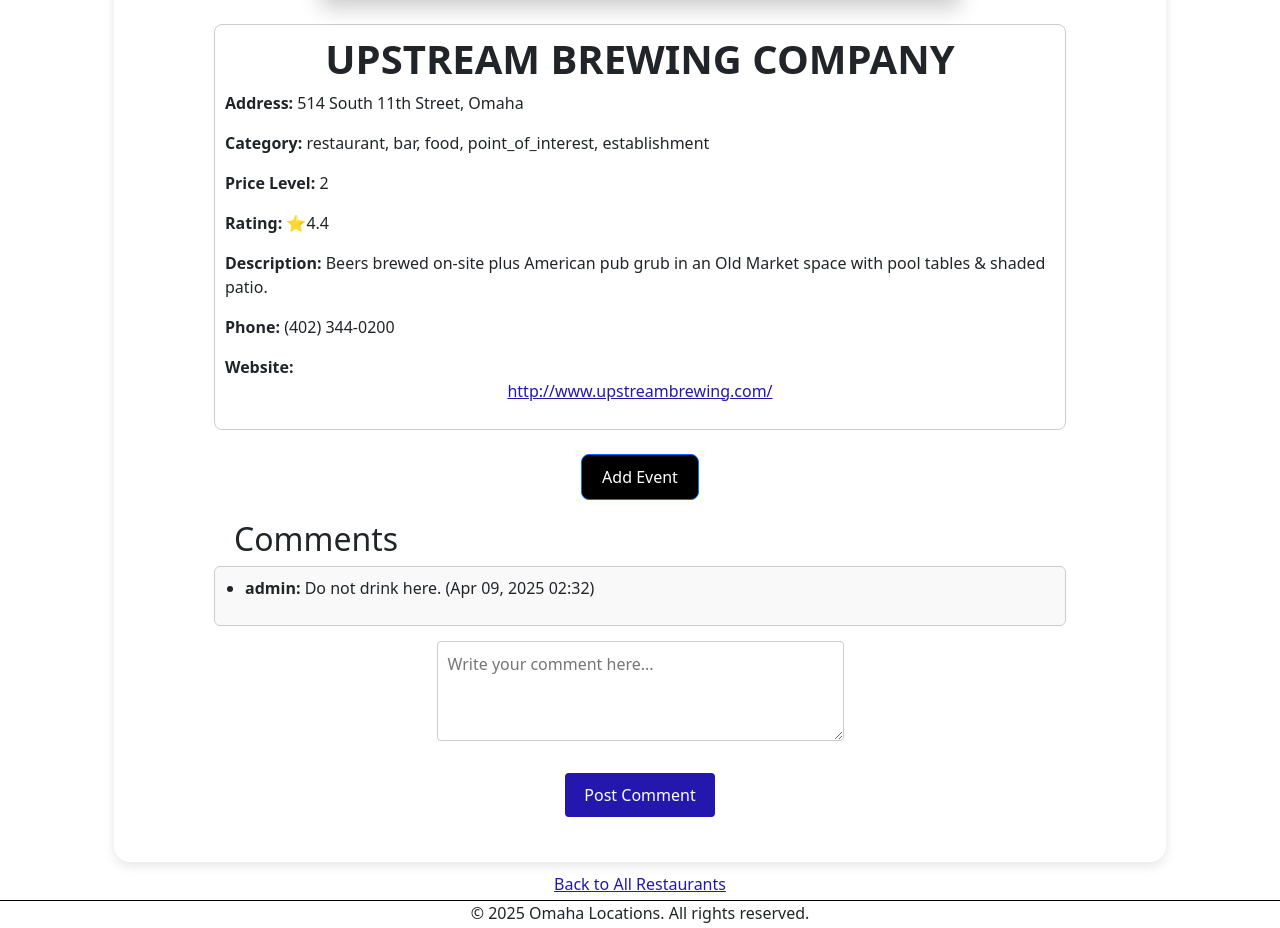
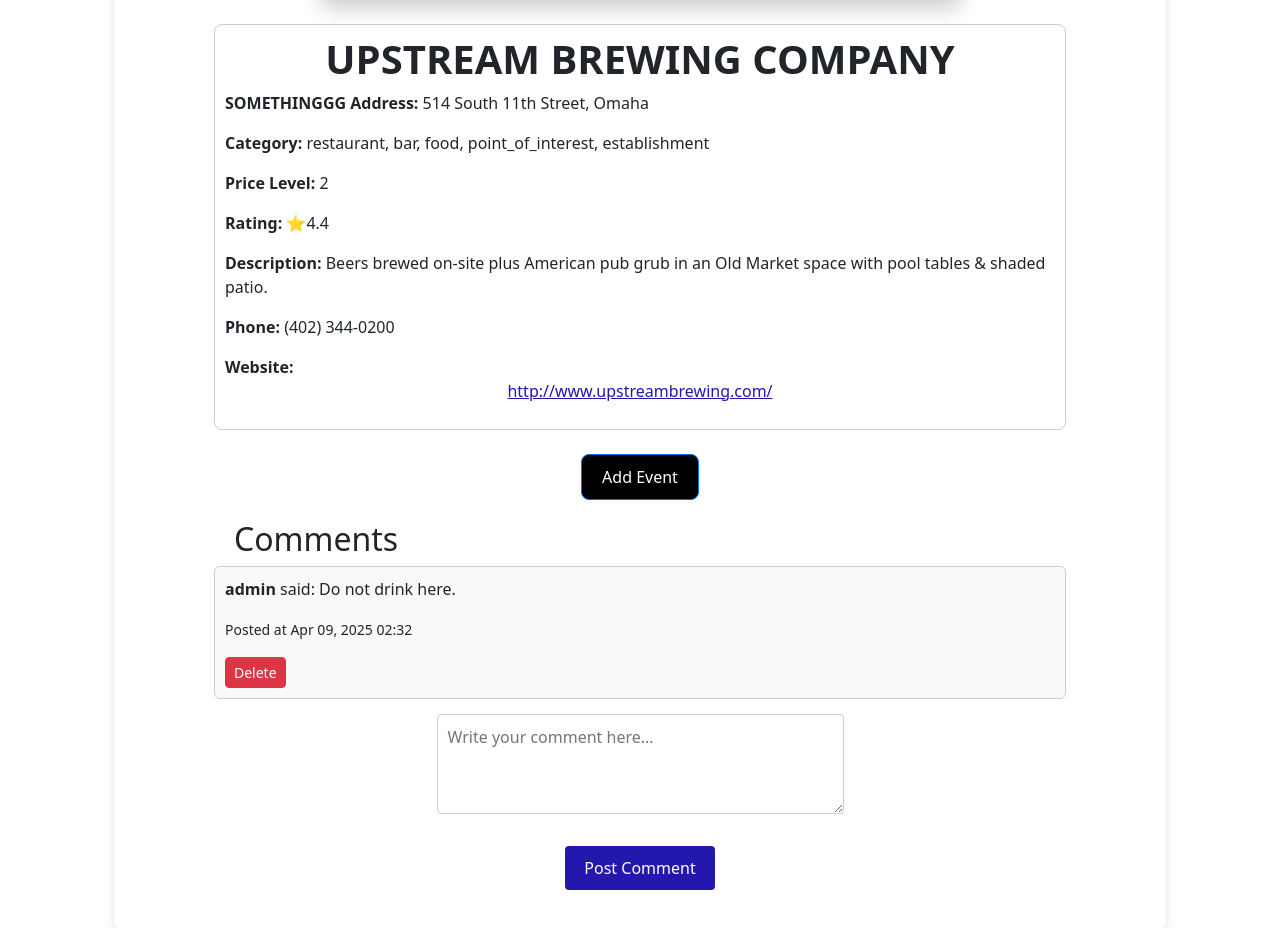
Before and after one commit to Kpatdu/webworkspace, a Django app: page /restaurants/145/ in a window 1280 px wide. Shown: the part 583-1511 px from the top of the page. Run offline with Django 5.2, Linux system fonts and the light colour scheme; a user stored in the database is signed in; data comes from the database, SQL or seed files in the repository; some libraries are stand-ins or nearby versions.

Commit message:
Delete Section in comments

```diff
--- a/omaha_places_app/templates/omaha_places_app/restaurant.html
+++ b/omaha_places_app/templates/omaha_places_app/restaurant.html
@@ -20,7 +20,7 @@
       <br/>
       <div class="restaurant-card">
           <h1 style="text-align:center; text-transform: uppercase; font-weight: bold;">{{ restaurant.name }}</h1>
-          <p><strong>Address:</strong> {{ restaurant.address }}</p>
+          <p><strong>SOMETHINGGG Address:</strong> {{ restaurant.address }}</p>
           <p><strong>Category:</strong> {{ restaurant.category }}</p>
           <p><strong>Price Level:</strong> {{ restaurant.price_level }}</p>
           <p><strong>Rating:</strong> ⭐{{ restaurant.rating }}</p>
@@ -42,16 +42,24 @@
           </a>
       </div>
 
-      <!--Comment Section-->
+<!-- Comment Section -->
 <div class="comments-title"><h2>Comments</h2></div>
 <div class="comments-container">
-          <ul>
         {% for comment in comments %}
-                  <li><strong>{{ comment.user.username }}:</strong> {{ comment.text }} ({{ comment.created_at|date:"M d, Y H:i" }})</li>
+            <div class="comment">
+                <p><strong>{{ comment.user.username }}</strong> said: {{ comment.text }}</p>
+                <p><small>Posted at {{ comment.created_at|date:"M d, Y H:i" }}</small></p>
+
+                {% if user.is_authenticated and comment.user == user or user.is_authenticated and user.is_staff or user.is_authenticated and user.is_superuser %}
+                <form method="post" action="{% url 'delete_comment' comment.id %}" style="display:inline;">
+                        {% csrf_token %}
+                        <button type="submit" class="btn btn-danger btn-sm">Delete</button>
+                    </form>
+                {% endif %}
+            </div>
         {% empty %}
-                  <li>No comments yet.</li>
+            <p>No comments yet.</p>
         {% endfor %}
-          </ul>
     </div>
 
     {% if comment_form %}
--- a/omaha_places_app/urls.py
+++ b/omaha_places_app/urls.py
@@ -29,4 +29,7 @@ urlpatterns = [
     path('account/calendar/edit/<int:pk>/', views_event.EventUpdateView.as_view(), name = 'event_edit'), # Edit Event
     path('account/calendar/delete/<int:pk>/', views_event.EventDeleteView.as_view(), name = 'event_delete'), # Delete Event
     path('account/calendar/get_locations/', views_event.get_locations, name = 'get_locations'), # Get Locations
+    #add delete comment
+    path('comment/delete/<int:comment_id>/', views_venues.CommentDeleteView.as_view(), name='delete_comment'),
+
 ] + static(settings.MEDIA_URL, document_root=settings.MEDIA_ROOT)
--- a/omaha_places_app/views_venues.py
+++ b/omaha_places_app/views_venues.py
@@ -1,9 +1,14 @@
 from django.shortcuts import redirect
 from django.views.generic import TemplateView, ListView
 
-from .models import Restaurant, Place
+from .models import Restaurant, Place, Comment
 from .mixins import RestaurantImageAPIKeyMixin, PlaceImageAPIKeyMixin
 from .forms import CommentForm
+
+from django.contrib import messages
+from django.contrib.auth.decorators import login_required
+from django.utils.decorators import method_decorator
+
 
 RESTAURANT_CATEGORY_MAPPING = {
     "restaurant, bar, food, point_of_interest, establishment": "Bar",
@@ -284,3 +289,22 @@ class PlaceDetailView(PlaceImageAPIKeyMixin, TemplateView):
             comment.save()
 
         return redirect(request.path)
+
+@method_decorator(login_required, name='dispatch')
+class CommentDeleteView(TemplateView):
+    '''
+    View to handle deleting a comment. Only comment owner or admin can delete.
+    '''
+    def post(self, request, *args, **kwargs):
+        comment_id = kwargs.get('comment_id')
+        comment = Comment.objects.get(id=comment_id)
+
+        # Check if the current user is allowed to delete
+        if request.user == comment.user or request.user.is_staff or request.user.is_superuser:
+            comment.delete()
+            messages.success(request, "Comment deleted successfully.")
+        else:
+            messages.error(request, "You don't have permission to delete this comment.")
+
+        # Redirect back to the page the comment was on
+        return redirect(request.META.get('HTTP_REFERER', '/'))
```
Also changed, not shown: omaha_places_app/templates/omaha_places_app/restaurant_confirm_delete.html (added, +12 -0 lines). Lines whose indentation alone changed are shown as unchanged.
